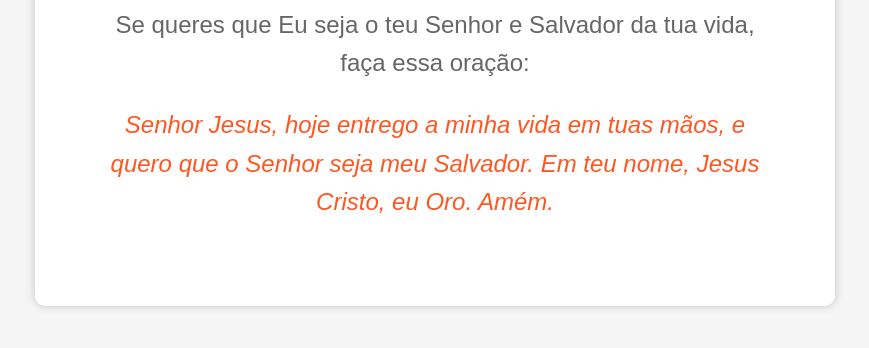
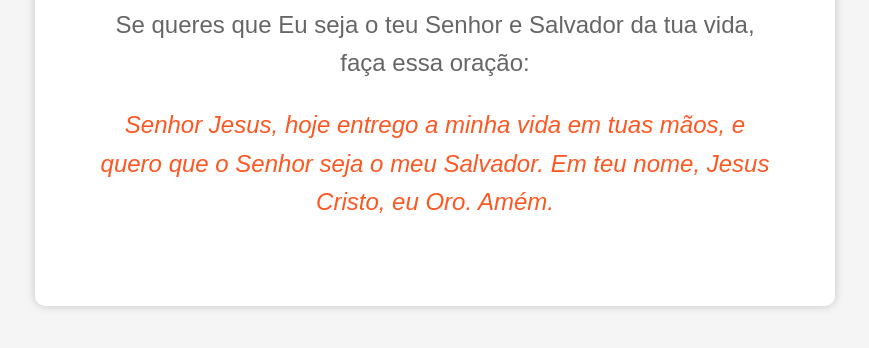
Before and after one commit to getcode7/Jesusalva, a plain HTML site: page index.html in a window 1280 px wide. Shown: the part 326-674 px from the top of the page, without its empty margins (205-1074 px from the left). Drawn offline with Linux system fonts and the light colour scheme; a script that the page names is missing.

Commit message:
comentário feito «

```diff
--- a/index.html
+++ b/index.html
@@ -11,7 +11,7 @@
     <div class="mensagem">
         <h1>Sou eu, Jesus Cristo, e quero te salvar!</h1>
         <p>Se queres que Eu seja o teu Senhor e Salvador da tua vida, faça essa oração:</p>
-        <p><em>Senhor Jesus, hoje entrego a minha vida em tuas mãos, e quero que o Senhor seja meu Salvador. Em teu nome, Jesus Cristo, eu Oro. Amém.</em></p>
+        <p><em>Senhor Jesus, hoje entrego a minha vida em tuas mãos, e quero que o Senhor seja o meu Salvador. Em teu nome, Jesus Cristo, eu Oro. Amém.</em></p>
     </div>
 
     <!-- Adicione a caixa de comentários do Facebook aqui -->
```
